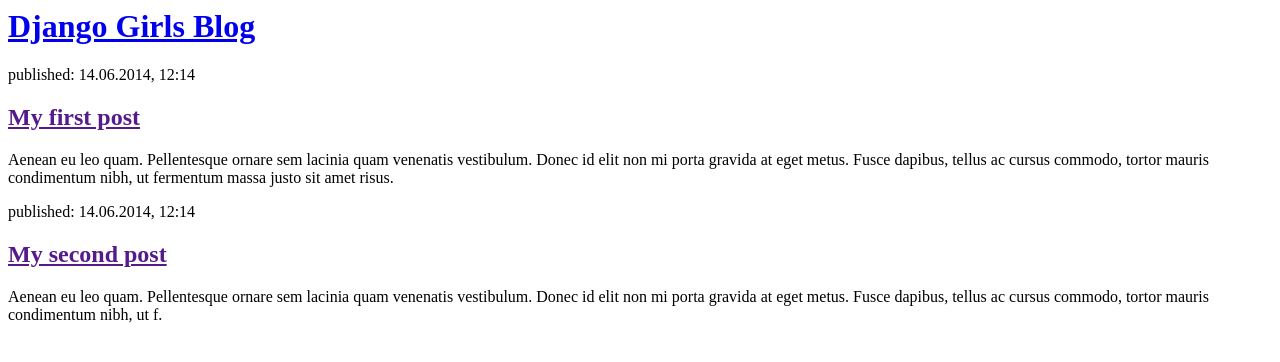
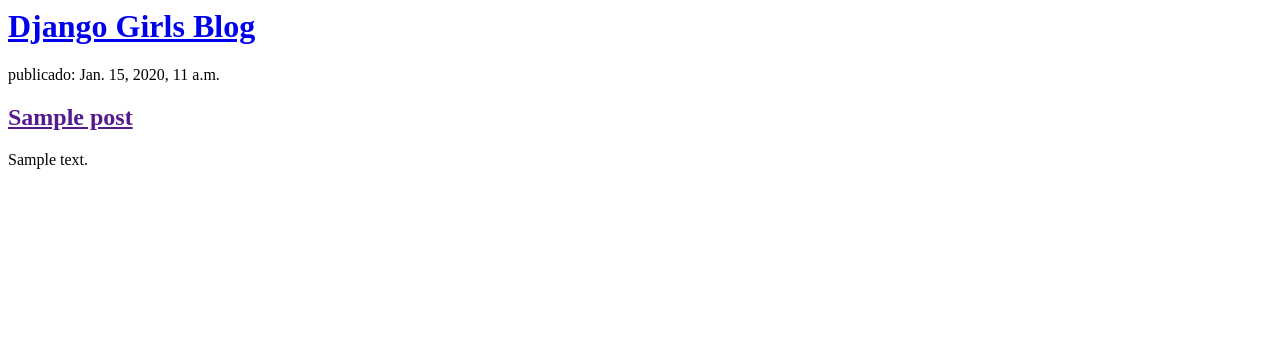
Before and after one commit to jacqueslenoir/my-first-blog, a Django app: page / in a window 1280 px wide. Shown: the top 362 px of the page. Run offline with Django 3.2, Linux system fonts and the light colour scheme; tables that the repository leaves empty hold one stand-in row (values such as "Sample post").

Commit message:
Templates modified to show post from database

```diff
--- a/blog/models.py
+++ b/blog/models.py
@@ -3,16 +3,15 @@
 
 
 class Post(models.Model):
-    author = models.ForeignKey('auth.User', on_delete = models.CASCADE)
-    title = models.CharField(max_length = 200)
+    author = models.ForeignKey('auth.User', on_delete=models.CASCADE)
+    title = models.CharField(max_length=200)
     text = models.TextField()
-    created_date = models.DateTimeField(default = timezone.now)
-    published_date = models.DateTimeField(blank = True, null = True)
+    created_date = models.DateTimeField(default=timezone.now)
+    published_date = models.DateTimeField(blank=True, null=True)
 
+    def publish(self):
+        self.published_date = timezone.now()
+        self.save()
 
-def publish(self):
-    self.published_date = timezone.now()
-    self.save()
-
-def __str__(self):
-    return self.title
+    def __str__(self):
+        return self.title
--- a/blog/templates/blog/post_list.html
+++ b/blog/templates/blog/post_list.html
@@ -7,16 +7,16 @@
             <h1><a href="/">Django Girls Blog</a></h1>
         </div>
 
+{% for post in posts %}
+
         <div>
-            <p>published: 14.06.2014, 12:14</p>
-            <h2><a href="">My first post</a></h2>
-            <p>Aenean eu leo quam. Pellentesque ornare sem lacinia quam venenatis vestibulum. Donec id elit non mi porta gravida at eget metus. Fusce dapibus, tellus ac cursus commodo, tortor mauris condimentum nibh, ut fermentum massa justo sit amet risus.</p>
+
+          <p> publicado: {{ post.published_date }}</p>
+          <h2><a href="">{{ post.title }}</a></h2>
+          <p>{{ post.text|linebreaksbr }}</p>
+
         </div>
 
-        <div>
-            <p>published: 14.06.2014, 12:14</p>
-            <h2><a href="">My second post</a></h2>
-            <p>Aenean eu leo quam. Pellentesque ornare sem lacinia quam venenatis vestibulum. Donec id elit non mi porta gravida at eget metus. Fusce dapibus, tellus ac cursus commodo, tortor mauris condimentum nibh, ut f.</p>
-        </div>
+{% endfor %}
     </body>
 </html>
--- a/blog/views.py
+++ b/blog/views.py
@@ -1,4 +1,7 @@
 from django.shortcuts import render
+from django.utils import timezone
+from .models import Post
 
 def post_list(request):
-    return render(request, 'blog/post_list.html',{})
+    posts = Post.objects.filter(published_date__lte=timezone.now()).order_by('published_date')
+    return render(request, 'blog/post_list.html',{'posts' : posts})
```
